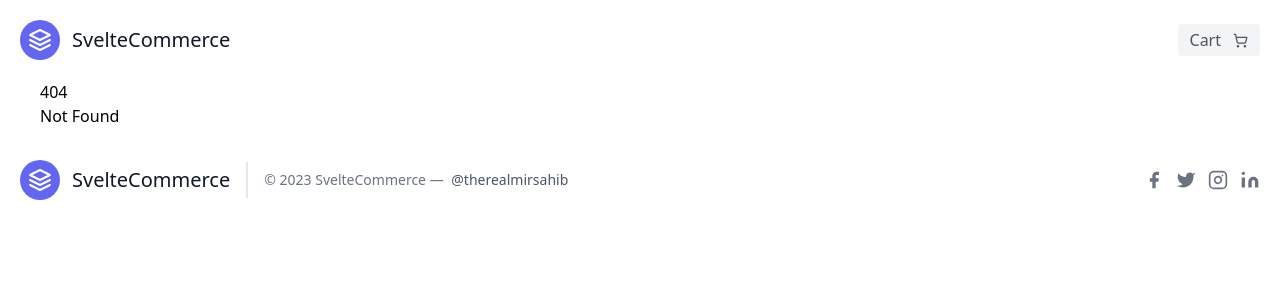
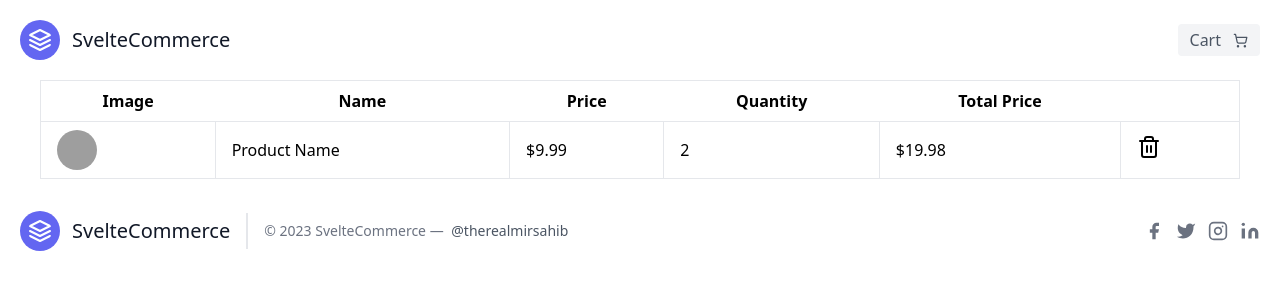
Before and after one commit to mirsahib/svelte-commerce, a SvelteKit app: page /shopping-cart in a window 1280 px wide. Before the commit this address had no page. Shown: the top 300 px of the page. Built offline with nearby package versions, Linux system fonts and the light colour scheme; grey boxes are pictures that could not be loaded.

Commit message:
:hammer: Add shopping-cart route

```diff
--- /dev/null
+++ b/src/routes/shopping-cart/+page.svelte
@@ -0,0 +1,53 @@
+<script>
+  import { Trash2 } from "lucide-svelte";
+</script>
+
+<div class="w-full overflow-x-auto">
+  <table class="min-w-full bg-white border border-gray-200">
+    <thead>
+      <tr>
+        <th class="py-2 px-4 border-b">Image</th>
+        <th class="py-2 px-4 border-b">Name</th>
+        <th class="py-2 px-4 border-b">Price</th>
+        <th class="py-2 px-4 border-b">Quantity</th>
+        <th class="py-2 px-4 border-b">Total Price</th>
+        <th class="py-2 px-4 border-b" />
+      </tr>
+    </thead>
+    <tbody>
+      <!-- Table rows here -->
+      <tr>
+        <td class="py-2 px-4 border">
+          <!-- Added border class here -->
+          <img
+            src="product-image.jpg"
+            alt="Product"
+            class="h-10 w-10 rounded-full"
+          />
+        </td>
+        <td class="py-2 px-4 border">
+          <!-- Added border class here -->
+          Product Name
+        </td>
+        <td class="py-2 px-4 border">
+          <!-- Added border class here -->
+          $9.99
+        </td>
+        <td class="py-2 px-4 border">
+          <!-- Added border class here -->
+          2
+        </td>
+        <td class="py-2 px-4 border">
+          <!-- Added border class here -->
+          $19.98
+        </td>
+        <td class="py-2 px-4 border">
+          <!-- Added border class here -->
+          <button>
+            <Trash2 />
+          </button>
+        </td>
+      </tr>
+    </tbody>
+  </table>
+</div>
```
